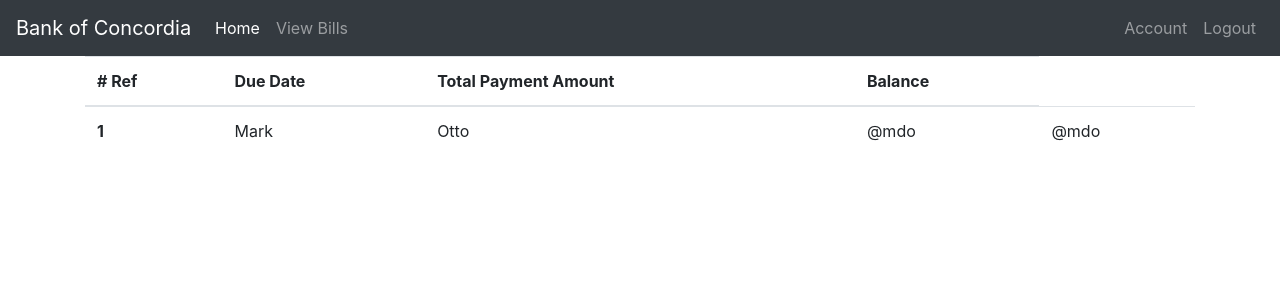
After one commit to JeffreyLi16/COMP-353, a PHP site: page /viewBills.php in a window 1280 px wide. The commit adds this page. Shown: the top 300 px of the page. Run offline with PHP 8.4, Linux system fonts and the light colour scheme; the visitor is signed in with stand-in values (Sample User, id 1).

Commit message:
Fix Navbar

```diff
--- a/App/userInfo.php
+++ b/App/userInfo.php
@@ -108,7 +108,8 @@
 
 <html>
     <head>
-    <link rel="stylesheet" href="https://maxcdn.bootstrapcdn.com/bootstrap/3.3.7/css/bootstrap.min.css" integrity="sha384-BVYiiSIFeK1dGmJRAkycuHAHRg32OmUcww7on3RYdg4Va+PmSTsz/K68vbdEjh4u" crossorigin="anonymous">
+    <link rel="stylesheet" href="https://stackpath.bootstrapcdn.com/bootstrap/4.1.3/css/bootstrap.min.css" integrity="sha384-MCw98/SFnGE8fJT3GXwEOngsV7Zt27NXFoaoApmYm81iuXoPkFOJwJ8ERdknLPMO"
+    crossorigin="anonymous">
     <link rel="stylesheet" href="css/userInfo.css">
     </head>
     <body>
--- /dev/null
+++ b/App/viewBills.php
@@ -0,0 +1,66 @@
+<?php
+    include('session.php');
+
+
+?>
+
+<!DOCTYPE html>
+<html>
+
+<head>
+    <meta charset="utf-8" />
+    <meta http-equiv="X-UA-Compatible" content="IE=edge">
+    <title>Billing and Transactions</title>
+    <meta name="viewport" content="width=device-width, initial-scale=1">
+    <link rel="stylesheet" type="text/css" media="screen" href="main.css" />
+    <link rel="stylesheet" href="https://stackpath.bootstrapcdn.com/bootstrap/4.1.3/css/bootstrap.min.css" integrity="sha384-MCw98/SFnGE8fJT3GXwEOngsV7Zt27NXFoaoApmYm81iuXoPkFOJwJ8ERdknLPMO"
+        crossorigin="anonymous">
+</head>
+
+<body>
+    <nav class="navbar navbar-expand-lg navbar-dark bg-dark">
+        <a class="navbar-brand" href="#">Bank of Concordia</a>
+        <button class="navbar-toggler" type="button" data-toggle="collapse" data-target="#navbarSupportedContent"
+            aria-controls="navbarSupportedContent" aria-expanded="false" aria-label="Toggle navigation">
+            <span class="navbar-toggler-icon"></span>
+        </button>
+
+        <div class="collapse navbar-collapse" id="navbarSupportedContent">
+            <ul class="navbar-nav mr-auto">
+                <li class="nav-item active">
+                    <a class="nav-link" href="homePage.php">Home <span class="sr-only">(current)</span></a>
+                </li>
+                <li class="nav-item">
+                    <a class="nav-link" href="viewBills.php">View Bills</a>
+                </li>
+            </ul>
+            <div class="navbar-nav ml-4">
+                <a class="nav-item nav-link" href="userInfo.php"> Account </a>
+                <a class="nav-item nav-link" href="logout.php"> Logout </a>
+            </div>
+        </div>
+    </nav>
+    <div class="container">
+        <table class="table table-hover">
+            <thead>
+                <tr>
+                    <th scope="col"># Ref</th>
+                    <th scope="col">Due Date</th>
+                    <th scope="col">Total Payment Amount</th>
+                    <th scope="col">Balance</th>
+                </tr>
+            </thead>
+            <tbody>
+                <tr>
+                    <th scope="row">1</th>
+                    <td>Mark</td>
+                    <td>Otto</td>
+                    <td>@mdo</td>
+                    <td>@mdo</td>
+                </tr>
+            </tbody>
+        </table>
+    </div>
+</body>
+
+</html>
```
Also changed, not shown: App/billing.php (deleted, +0 -25 lines), App/homePage.php (+22 -15 lines).
